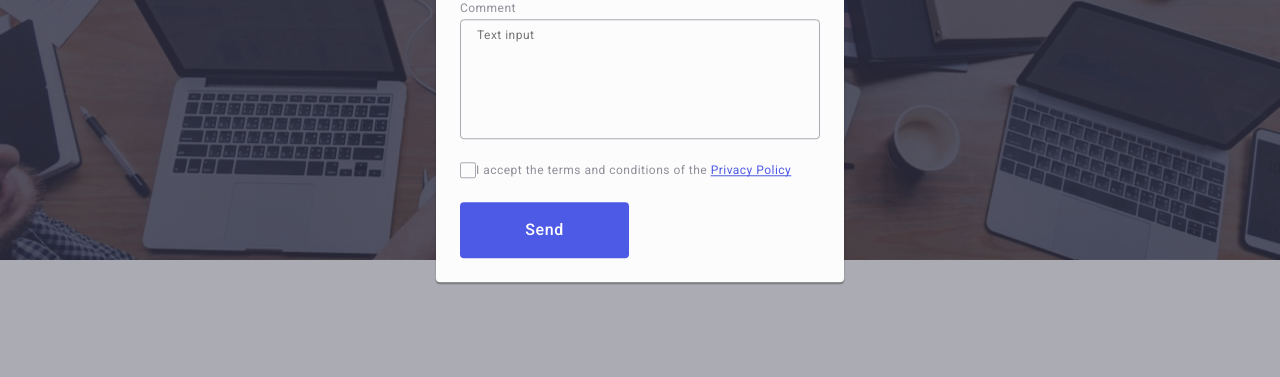
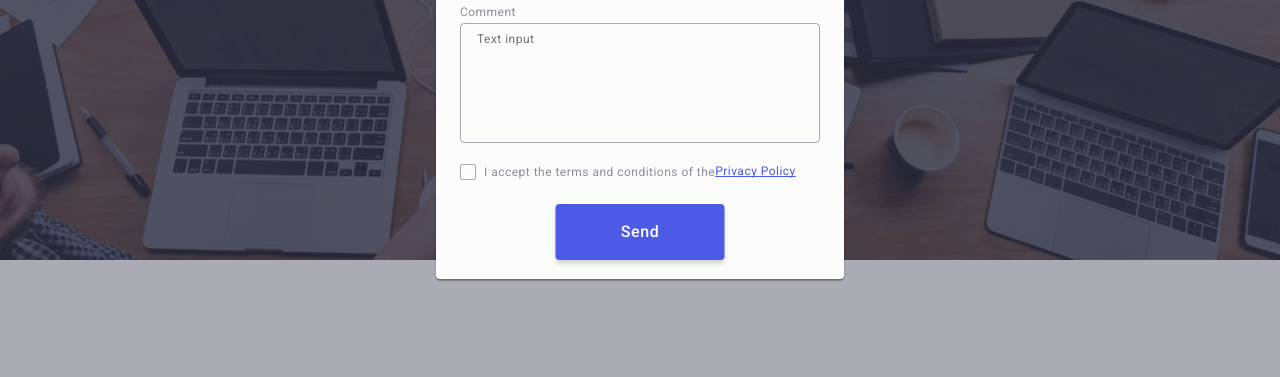
Before and after one commit to vladyslav-venher/goit-markup-hw-05, a plain HTML site: page index.html in a window 1280 px wide. Shown: the part 413-790 px from the top of the page. Drawn offline with nearby package versions, Linux system fonts and the light colour scheme.

Commit message:
fix modal button

```diff
--- a/css/styles.css
+++ b/css/styles.css
@@ -706,6 +706,8 @@ address {
     line-height: 1.17;
     letter-spacing: 0.04em;
     color: #8e8f99;
+    display: flex;
+    align-items: center;
 }
 
 .checkbox {
@@ -718,6 +720,7 @@ address {
     align-items: center;
     justify-content: center;
     fill: transparent;
+    margin-right: 8px;
 }
 
 .modal-check:checked + .check-text span {
@@ -740,6 +743,9 @@ address {
     border-radius: 4px;
     min-width: 169px;
     height: 56px;
+    position: absolute;
+    left: 50%;
+    transform: translateX(-50%);
     font-family: "Roboto", sans-serif;
     font-weight: 500;
     font-size: 16px;
@@ -749,5 +755,6 @@ address {
     color: #ffffff;
     background-color: #4D5AE5;
     border: none;
+    box-shadow: 0 4px 4px 0 rgba(0, 0, 0, 0.15);
     transition: background-color 250ms cubic-bezier(0.4, 0, 0.2, 1);
 }
```
